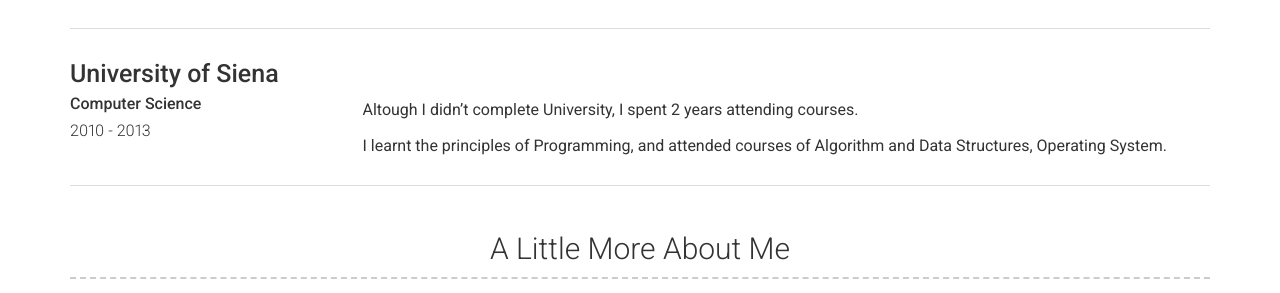
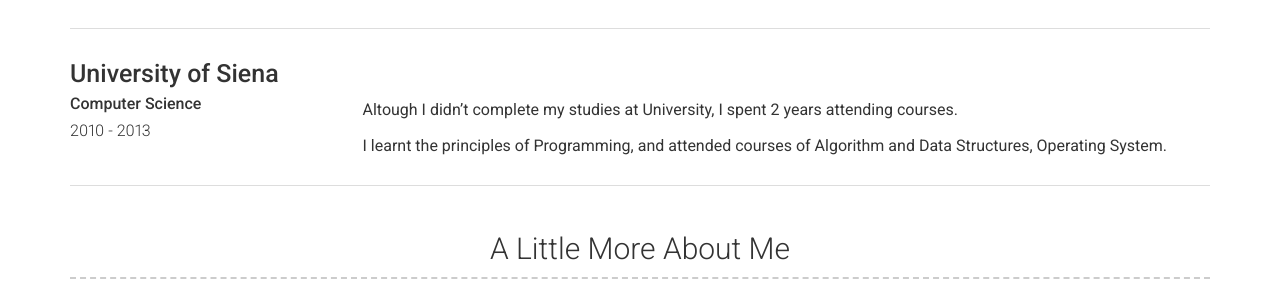
Before and after one commit to a-pucci/a-pucci-github.io, a Jekyll site: the page built from index.md, in a window 1280 px wide. Shown: the part 1628-1921 px from the top of the page. Built offline with Jekyll 4.4.1, drawn with Linux system fonts in a browser that asks for light colours.

Commit message:
Update education.yml

```diff
--- a/_data/education.yml
+++ b/_data/education.yml
@@ -17,6 +17,6 @@
   quote: >
 
   description: | # this will include new lines to allow paragraphs
-    Altough I didn't complete University, I spent 2 years attending courses.
+    Altough I didn't complete my studies at University, I spent 2 years attending courses.
 
     I learnt the principles of Programming, and attended courses of Algorithm and Data Structures, Operating System.
```
